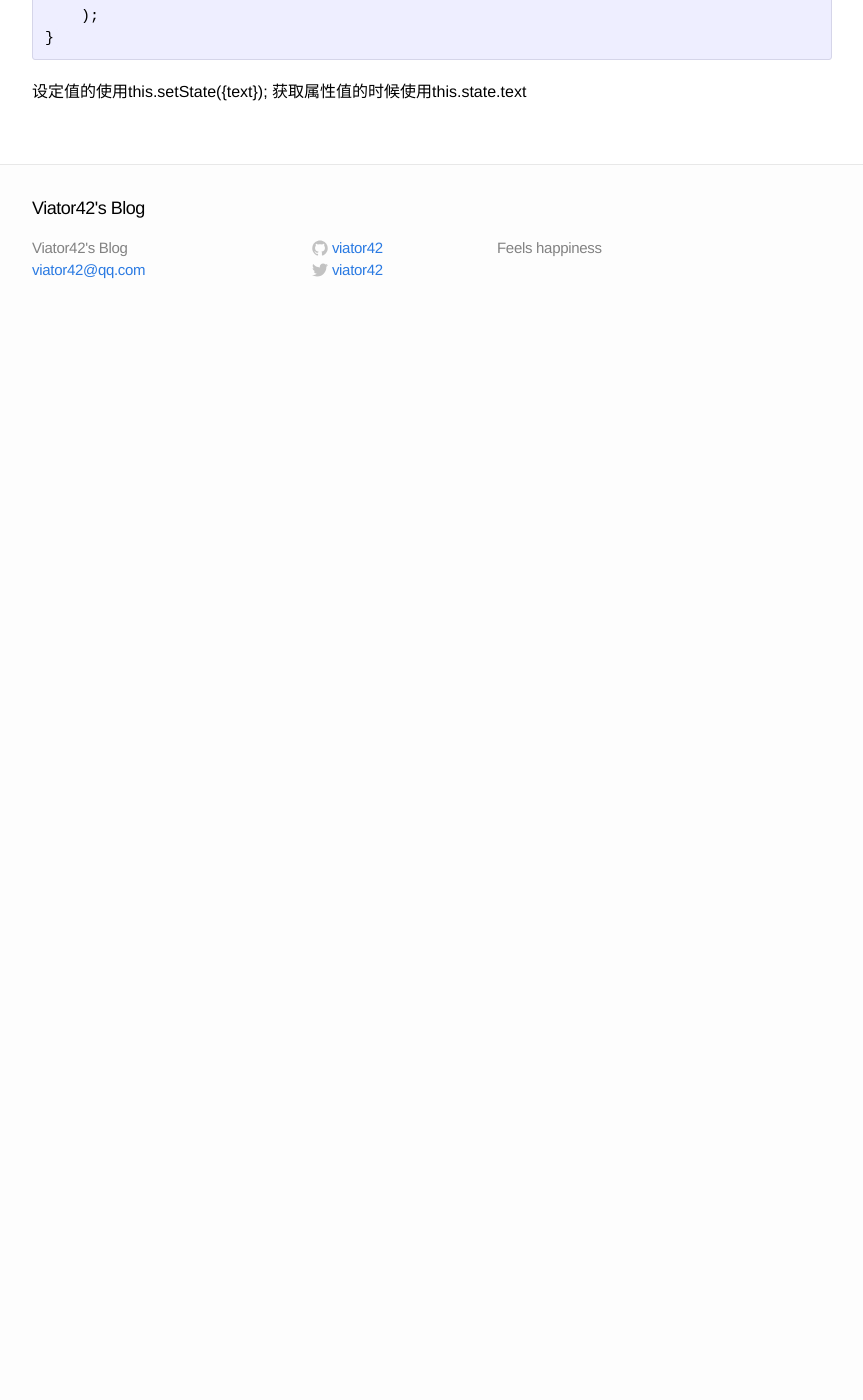
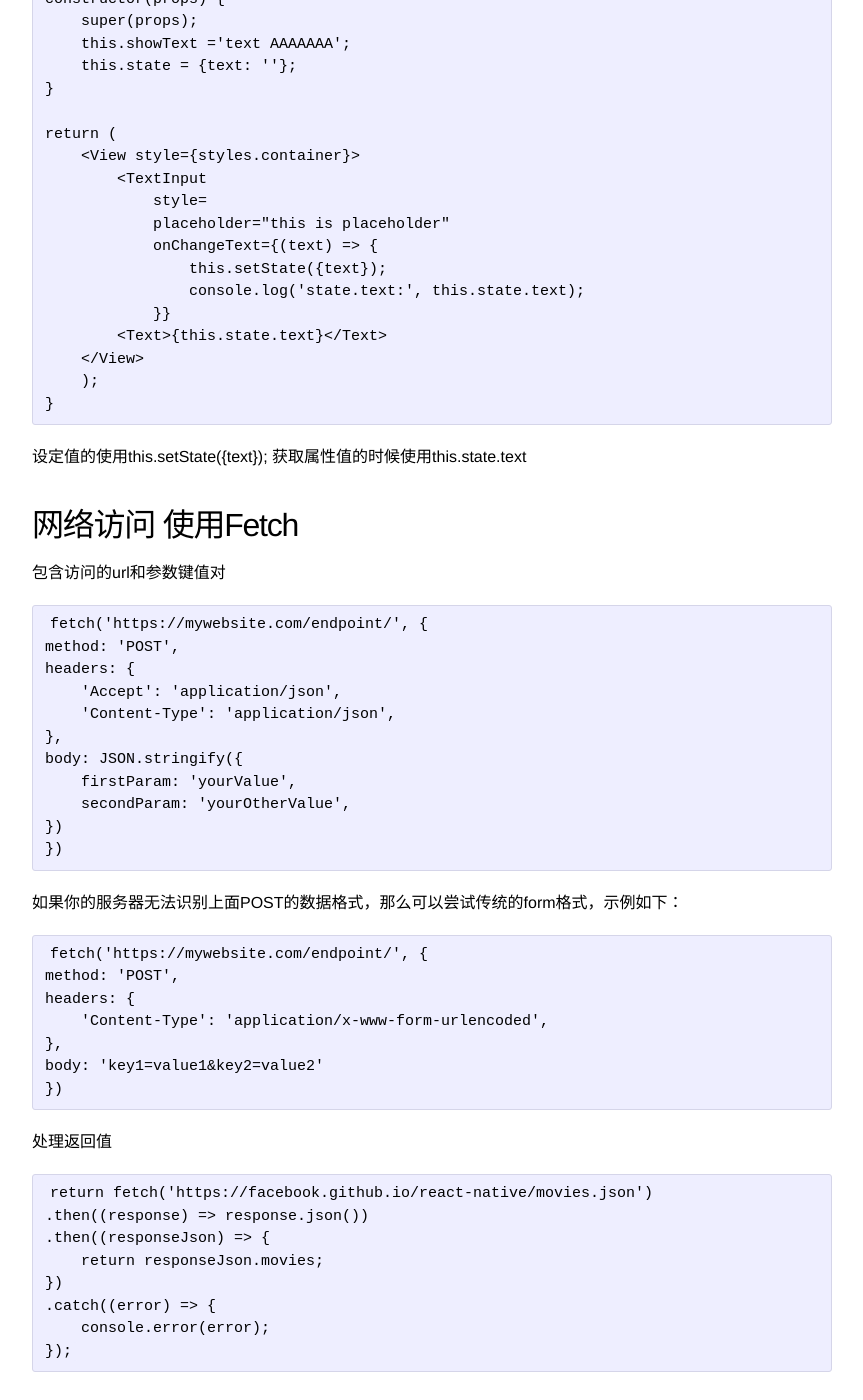
Before and after one commit to viator42/viator42.github.io, a Jekyll site: the page built from _posts/2018-3-17-react-native.markdown, in a window 1280 px wide and 1400 px high, scrolled down 4074 px. Shown: the whole window, without its empty margins (208-1071 px from the left). Built offline with Jekyll 4.4.1, drawn with Linux system fonts in a browser that asks for light colours; before the commit the page ends 4401 px from its top, so only the background shows below that; some of the changed text lies outside the part shown.

Commit message:
update post

```diff
--- a/_posts/2018-3-17-react-native.markdown
+++ b/_posts/2018-3-17-react-native.markdown
@@ -123,6 +123,22 @@
         return x * x;
     };
 
+import,export引用
+
+utils.js
+
+    export const param1 = "Test Param from utils";
+    export function plus(x, y) {
+        return x + y;
+    }
+
+App.js
+
+    import * as utils from './utils.js'
+    console.log('utils.add:', utils.plus(123, 456));
+    console.log('utils.param:', utils.param1);
+
+
 箭头左边是参数, 右边是单行的表达式,表达式的结果作为函数返回值.
 如果是多行的话用{}包裹函数体并用return返回结果
 
@@ -155,3 +171,40 @@
     }
 
 设定值的使用this.setState({text}); 获取属性值的时候使用this.state.text
+
+## 网络访问 使用Fetch
+
+包含访问的url和参数键值对
+
+    fetch('https://mywebsite.com/endpoint/', {
+    method: 'POST',
+    headers: {
+        'Accept': 'application/json',
+        'Content-Type': 'application/json',
+    },
+    body: JSON.stringify({
+        firstParam: 'yourValue',
+        secondParam: 'yourOtherValue',
+    })
+    })
+
+如果你的服务器无法识别上面POST的数据格式，那么可以尝试传统的form格式，示例如下：
+
+    fetch('https://mywebsite.com/endpoint/', {
+    method: 'POST',
+    headers: {
+        'Content-Type': 'application/x-www-form-urlencoded',
+    },
+    body: 'key1=value1&key2=value2'
+    })
+
+处理返回值
+
+    return fetch('https://facebook.github.io/react-native/movies.json')
+    .then((response) => response.json())
+    .then((responseJson) => {
+        return responseJson.movies;
+    })
+    .catch((error) => {
+        console.error(error);
+    });
```
